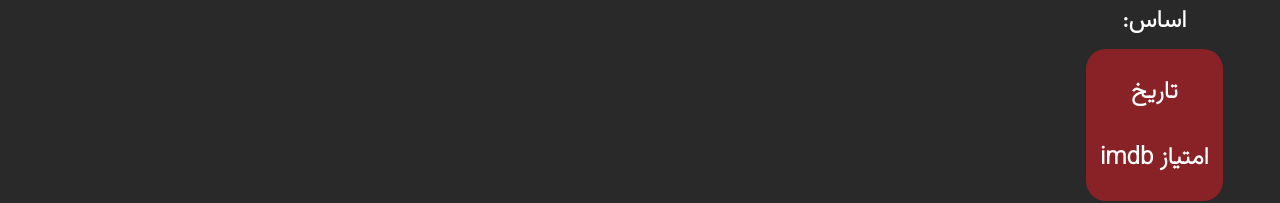
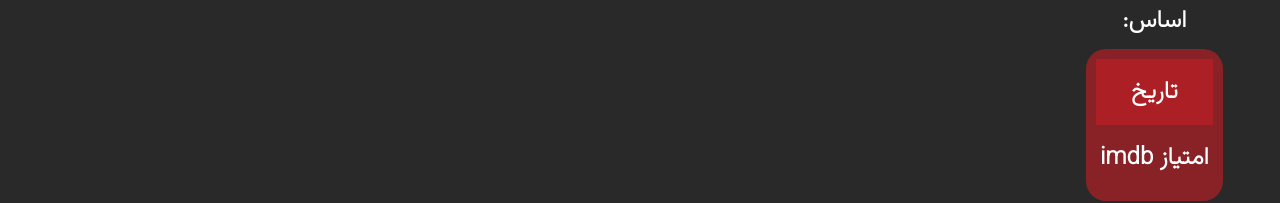
Before and after one commit to MohammadFarrahi/IEMDB-frontend, a React (Create React App) app: page /movies in a window 1280 px wide. In both pictures the pointer is over the element "تاریخ". Shown: the part 173-376 px from the top of the page. Built offline with nearby package versions, Linux system fonts and the light colour scheme; no server answers.

Commit message:
Tweak sorting mechanic and finalize it

```diff
--- a/src/pages/Movies.css
+++ b/src/pages/Movies.css
@@ -41,4 +41,9 @@
 
 .rank-box span {
   padding: 15px 0;
+  cursor: pointer;
 }
+
+.rank-box span:hover {
+  background-color: rgba(177, 32, 37, .9);
+}
--- a/src/pages/Movies.js
+++ b/src/pages/Movies.js
@@ -29,11 +29,8 @@ export default function Movies() {
     else if (basedOn === 'rate') {
       compareFunction = rateCompare;
     }
-    console.log(movies.slice(0, 3));
     movies.sort(compareFunction);
     movies.reverse();
-    console.log(movies.slice(0, 3));
-
     setMovies(movies.slice());
   }
 
```
